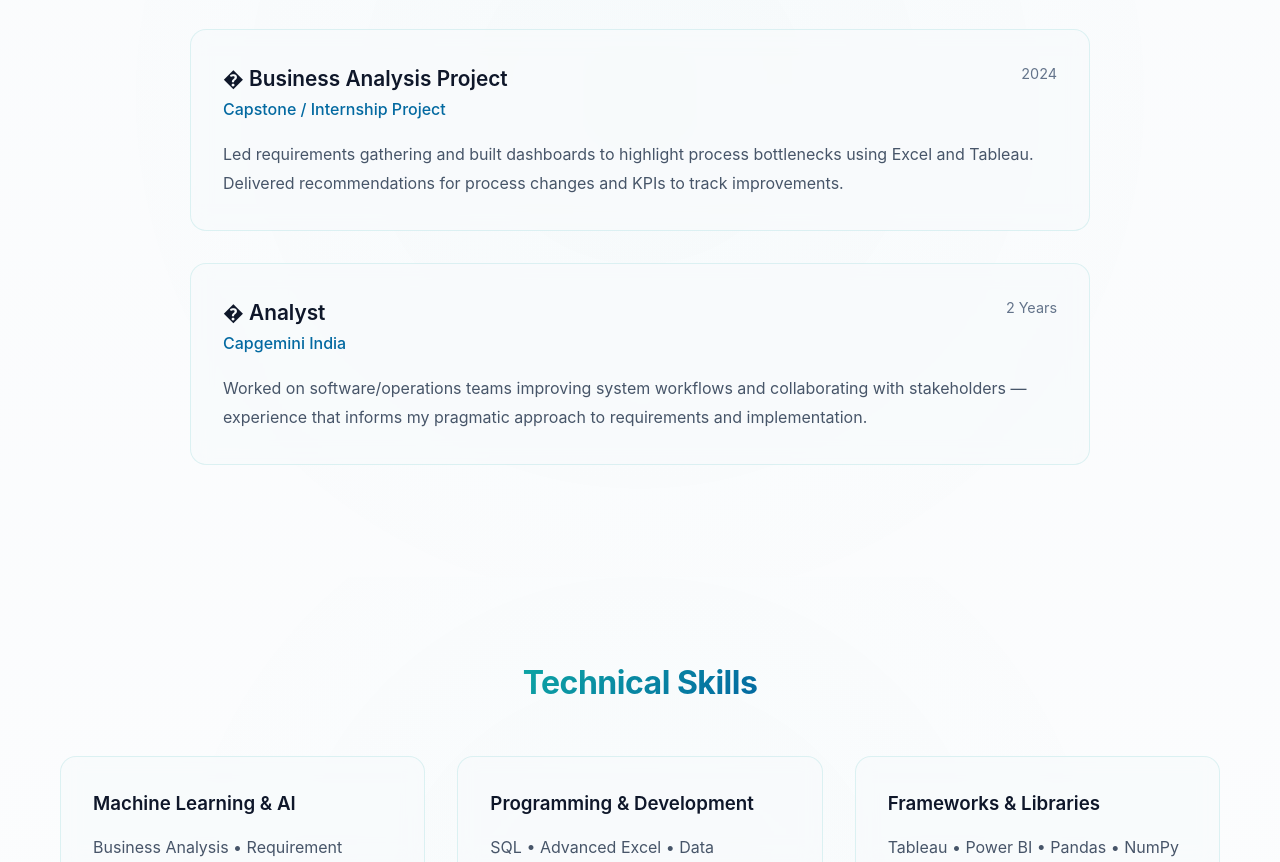
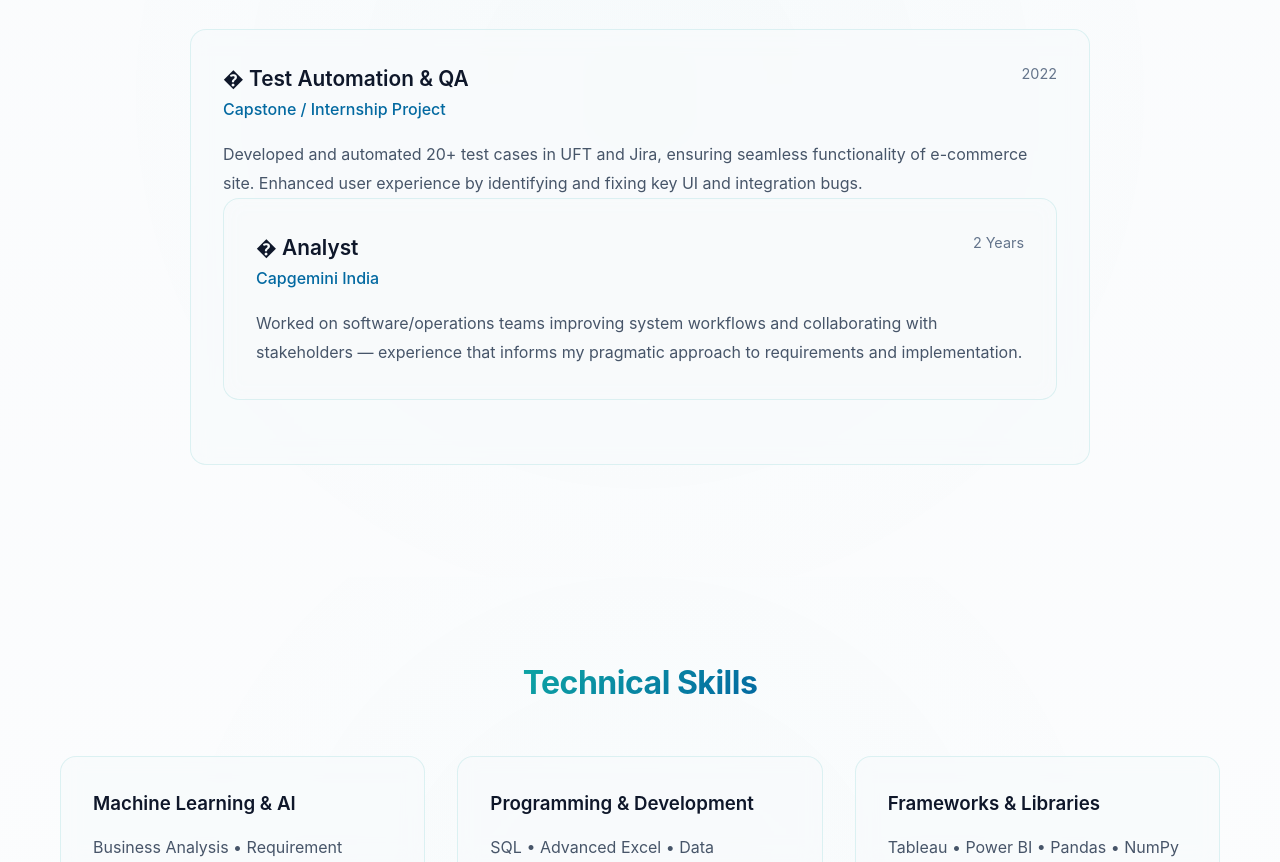
Before and after one commit to shobithabhaskar18/shobithabhaskar.github.io, a plain HTML site: page index.html in a window 1280 px wide. Shown: the part 1945-2807 px from the top of the page. Drawn offline with Linux system fonts and the light colour scheme.

Commit message:
Update: QA/Testing project details and correct year to 2022

```diff
--- a/index.html
+++ b/index.html
@@ -936,13 +936,12 @@
                 <div class="experience-item">
                     <div class="experience-header">
                         <div>
-                            <h3>� Business Analysis Project</h3>
+                            <h3>� Test Automation & QA</h3>
                             <p class="company">Capstone / Internship Project</p>
                         </div>
-                        <span class="date">2024</span>
+                        <span class="date">2022</span>
                     </div>
-                    <p>Led requirements gathering and built dashboards to highlight process bottlenecks using Excel and Tableau. Delivered recommendations for process changes and KPIs to track improvements.</p>
-                </div>
+                    <p>Developed and automated 20+ test cases in UFT and Jira, ensuring seamless functionality of e-commerce site. Enhanced user experience by identifying and fixing key UI and integration bugs.</p>
 
                 <div class="experience-item">
                     <div class="experience-header">
```
